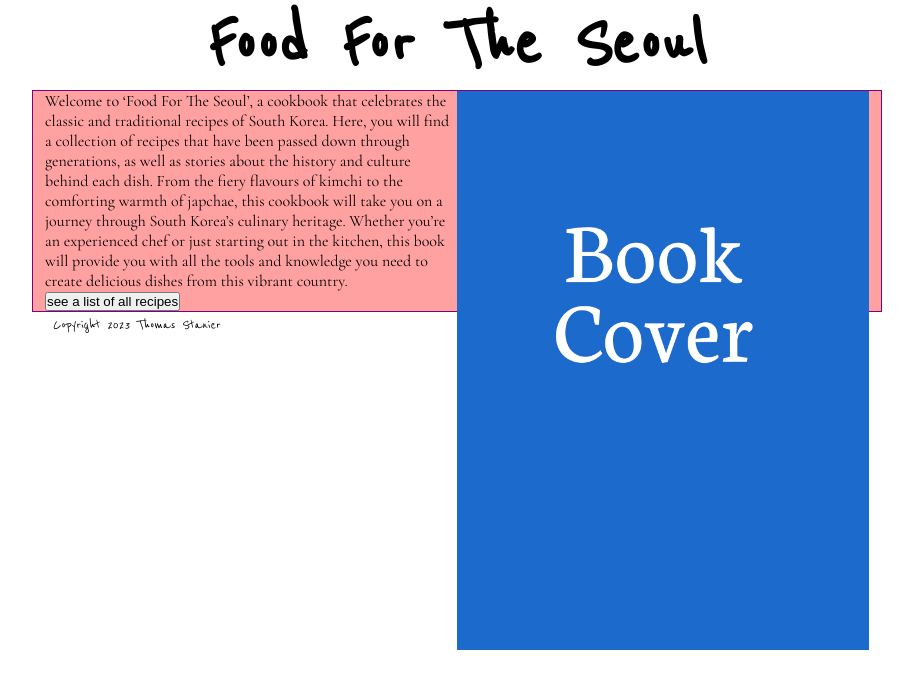
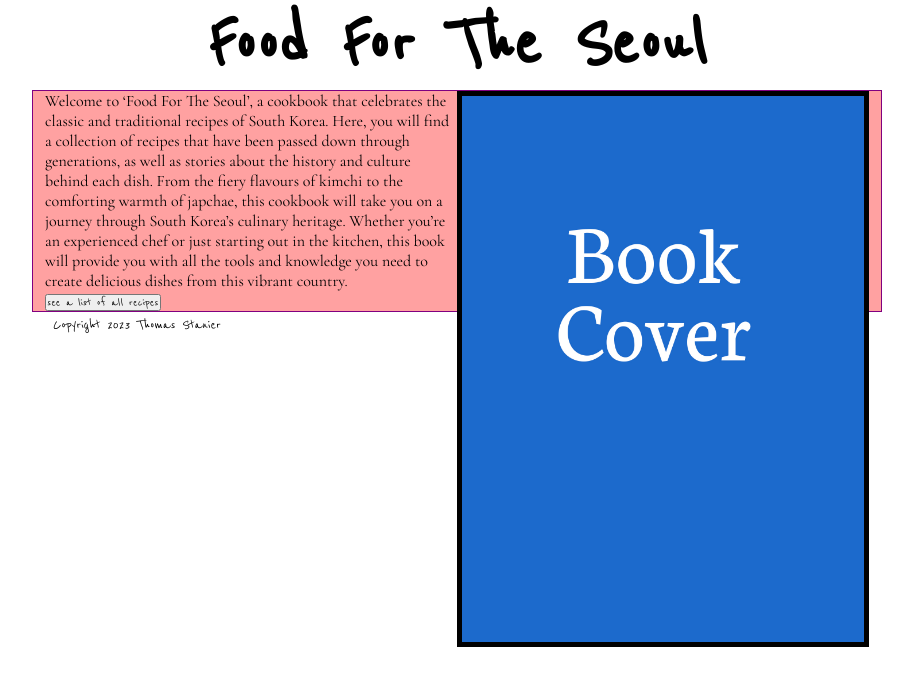
Before and after one commit to tomstanier/tomrecipes, a Jekyll site: the page built from home/index.md, in a window 1280 px wide. Shown: the top 689 px of the page, without its empty margins (183-1096 px from the left). Built offline with Jekyll 4.4.1, drawn with Linux system fonts in a browser that asks for light colours.

Commit message:
Update recipes.css

```diff
--- a/styles/recipes.css
+++ b/styles/recipes.css
@@ -1,6 +1,4 @@
 /*! CSS bare bones for recipes site */
-
-  /*! CSS bare bones for recipes site */
 
   @import url('https://fonts.googleapis.com/css2?family=Reenie+Beanie&display=swap');
   @import url('https://fonts.googleapis.com/css2?family=Cormorant+Garamond:ital,wght@0,300;0,400;0,500;0,600;0,700;1,300;1,400;1,500;1,600;1,700&display=swap');
@@ -52,7 +50,9 @@
 
 img{
     width:50%;
-  float:right;}
+  float:right;
+  border: 5px solid black}
+
 /* columns: 2;
 column-rule: 1px solid blue;} */
 ul{margin-left: 20px;}
@@ -71,6 +71,7 @@
 font-family: 'Reenie Beanie', cursive;
 font-size: 12;}
 
+button{font-family: 'Reenie Beanie', cursive;}
 
 a:link    { color: rgb(0, 0, 0); text-decoration: none; }
 a:visited { color: rgb(0, 0, 0); text-decoration: none; }
```
